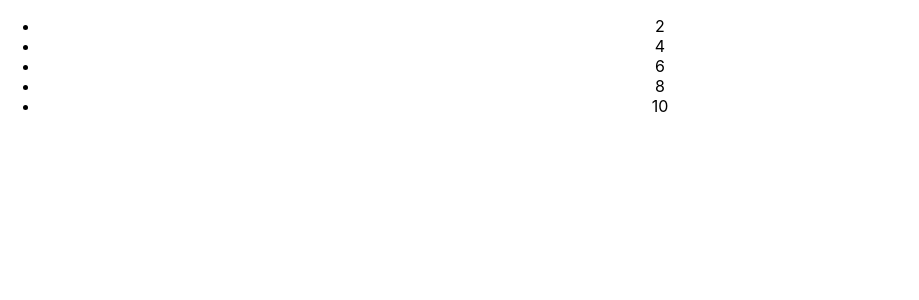
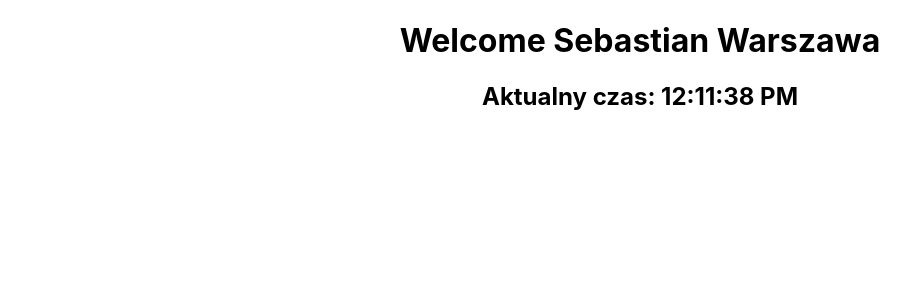
Before and after one commit to wwainkrk/react_fun, a React (Create React App) app: page / in a window 1280 px wide. Shown: the top 300 px of the page, without its empty margins (0-919 px from the left). Built offline with nearby package versions, Linux system fonts and the light colour scheme.

Commit message:
date on screen, 3 level components with properties

```diff
--- a/src/App.js
+++ b/src/App.js
@@ -1,31 +1,51 @@
 import React, { Component } from 'react';
 import './App.css';
 
-function ListItem(props) {
+// function ListItem(props) {
+//   return (
+//     <li>{props.value}</li>
+//   )
+// }
+
+// function NumberList(props) {
+//   const numbers = props.numbers;
+//   return(
+//     <ul>
+//       {numbers.map((number) =>
+//         <ListItem key={number.toString()} value={number*2} />
+//       )}
+//     </ul>
+//   )
+// }
+function Hello (props) {
   return (
-    <li>{props.value}</li>
-  )
+    <h1>Welcome {props.user.name} {props.user.surname}</h1>
+  );
 }
 
-function NumberList(props) {
-  const numbers = props.numbers;
-  return(
-    <ul>
-      {numbers.map((number) =>
-        <ListItem key={number.toString()} value={number*2} />
-      )}
-    </ul>
-  )
+function Clock(props) {
+  return (
+    <div>
+      <Hello user={props.user}/>
+      <h2>Aktualny czas: {props.date.toLocaleTimeString()}</h2>
+    </div>
+  );
 }
 
 class App extends Component {
   render() {
-    const numbers = [1,2,3,4,5];
+    //const numbers = [1,2,3,4,5];
+    const author = {
+        name: 'Sebastian',
+        surname: 'Warszawa'
+    };
+
     return (
       <div className="App">
-        <NumberList numbers={numbers}></NumberList>
+        {/* <NumberList numbers={numbers}></NumberList> */}
+        <Clock user={author} date={new Date()} />
       </div>
-    )
+    );
   }
 }
 
--- a/src/index.js
+++ b/src/index.js
@@ -9,7 +9,9 @@ ReactDOM.render(
     document.getElementById('root')
 );
 
-
+if (module.hot) {
+    module.hot.accept();
+}
 // If you want your app to work offline and load faster, you can change
 // unregister() to register() below. Note this comes with some pitfalls.
 // Learn more about service workers: https://bit.ly/CRA-PWA
```
